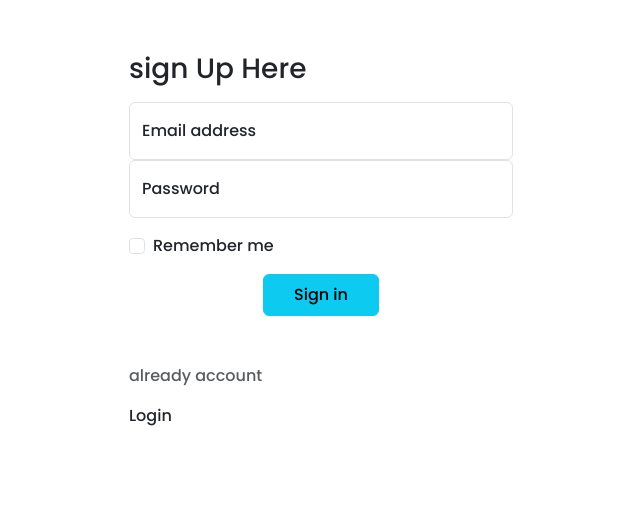
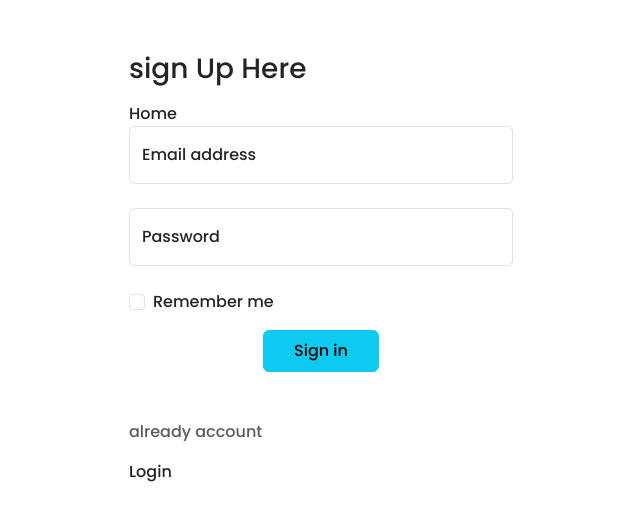
Before and after one commit to SurajTrainer/MERN_Project, a React (Vite) app in the folder Frontend/: page /signup in a window 1280 px wide. Shown: the top 520 px of the page, without its empty margins (319-959 px from the left). Built offline with nearby package versions, Linux system fonts and the light colour scheme.

Commit message:
signup and login complete

```diff
--- a/Frontend/src/components/Login.jsx
+++ b/Frontend/src/components/Login.jsx
@@ -7,6 +7,7 @@ const Login = () => {
             <main className="form">
   <form className=''>
     <h1 className="h3 mb-3 fw-normal">Please Login</h1>
+    <Link to='/'>Home</Link>
 
     <div className="form-floating mb-4">
       <input type="email" className="form-control" id="floatingInput" placeholder="name@example.com"/>
--- a/Frontend/src/components/Signup.jsx
+++ b/Frontend/src/components/Signup.jsx
@@ -6,17 +6,18 @@ const Signup = () => {
   <>
     <form className='form'>
     <h1 class="h3 mb-3 fw-normal"> sign Up Here</h1>
+    <Link to='/'>Home</Link>
 
-    <div class="form-floating">
+    <div class="form-floating mb-4">
       <input type="email" class="form-control" id="floatingInput" placeholder="name@example.com"/>
       <label for="floatingInput">Email address</label>
     </div>
-    <div class="form-floating">
+    <div class="form-floating mb-4">
       <input type="password" class="form-control" id="floatingPassword" placeholder="Password"/>
       <label for="floatingPassword">Password</label>
     </div>
 
-    <div class="form-check text-start my-3">
+    <div class="form-check text-start my-3 ">
       <input class="form-check-input" type="checkbox" value="remember-me" id="flexCheckDefault"/>
       <label class="form-check-label" for="flexCheckDefault">
         Remember me
```
